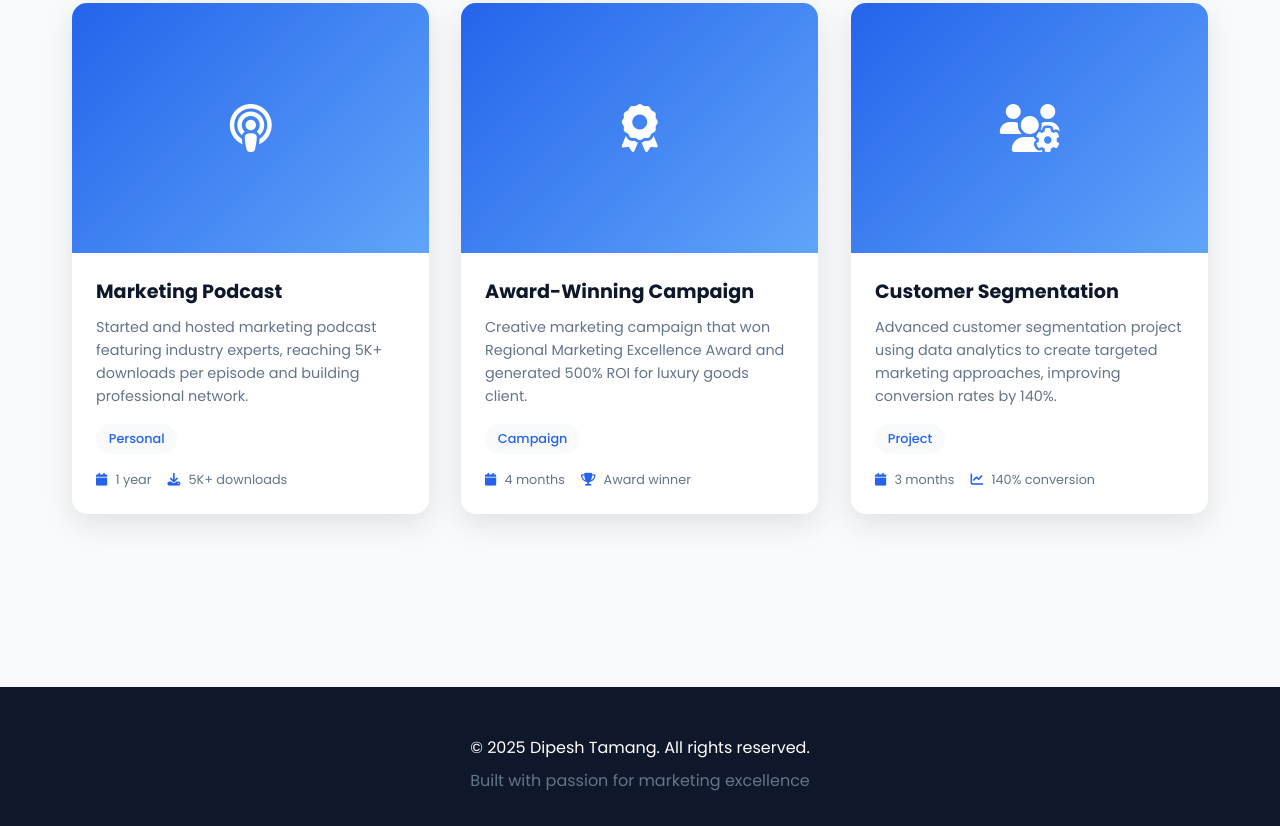
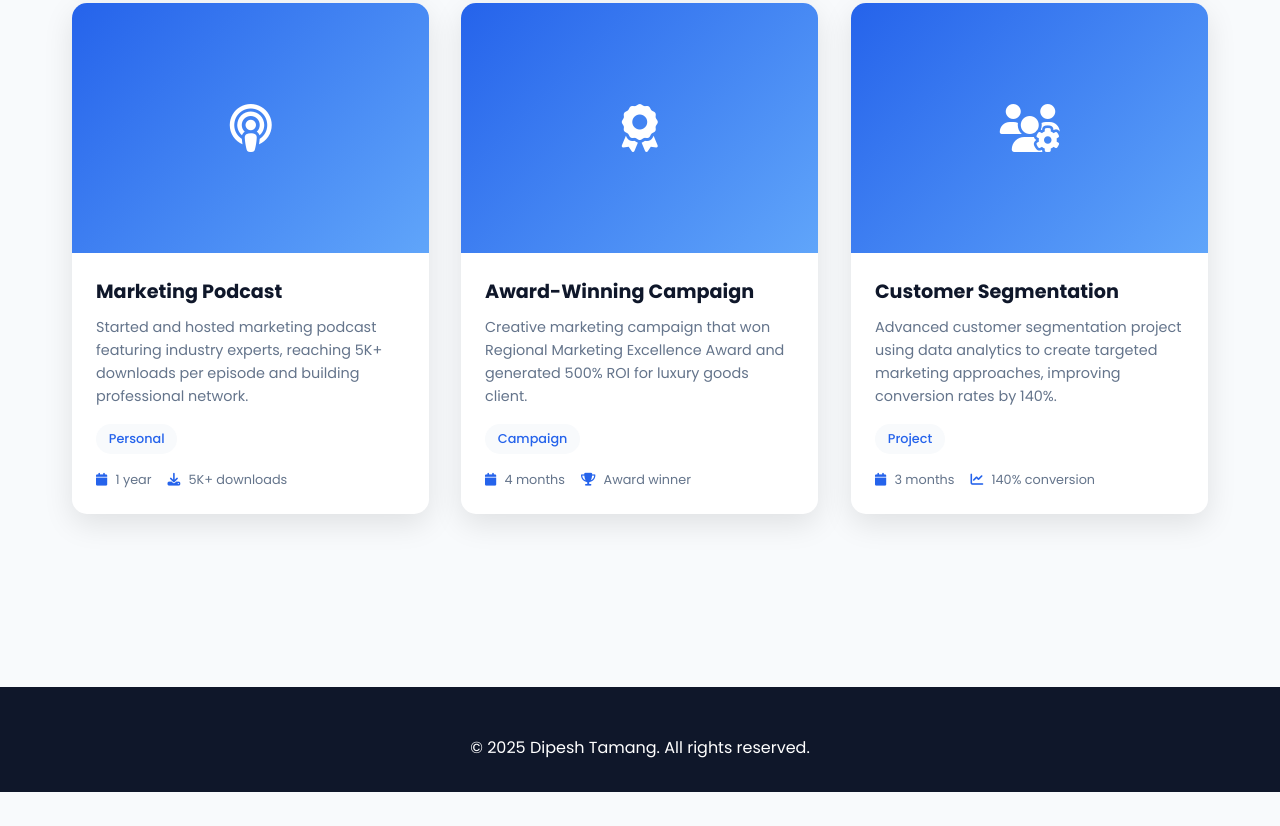
Before and after one commit to Dipesh-Tamang/my_portfolio, a plain HTML site: page assets/projects/projects_page.html in a window 1280 px wide. Shown: the part 3285-4111 px from the top of the page. After the commit the page ends 4077 px from the top, so only its background shows below. Drawn offline with Linux system fonts and the light colour scheme.

Commit message:
update footer

```diff
--- a/assets/projects/projects_page.html
+++ b/assets/projects/projects_page.html
@@ -960,9 +960,6 @@
     <footer class="footer">
       <div class="container">
         <p>&copy; 2025 Dipesh Tamang. All rights reserved.</p>
-        <p style="margin-top: 0.5rem; color: var(--gray-medium)">
-          Built with passion for marketing excellence
-        </p>
       </div>
     </footer>
 
```
